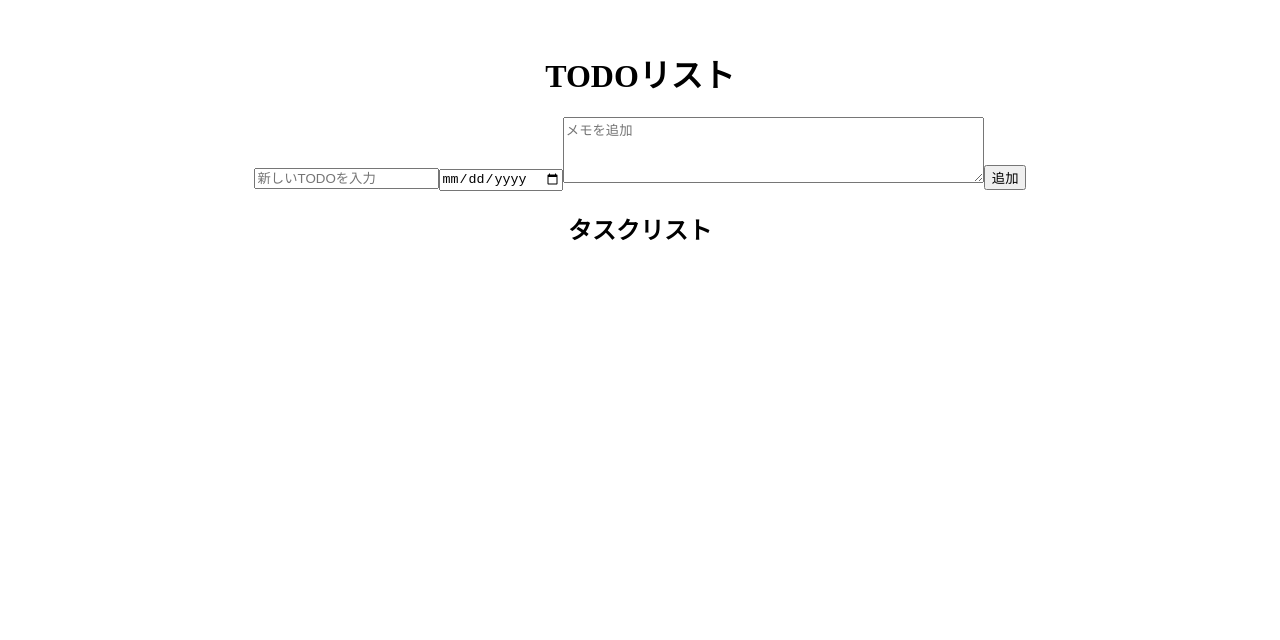
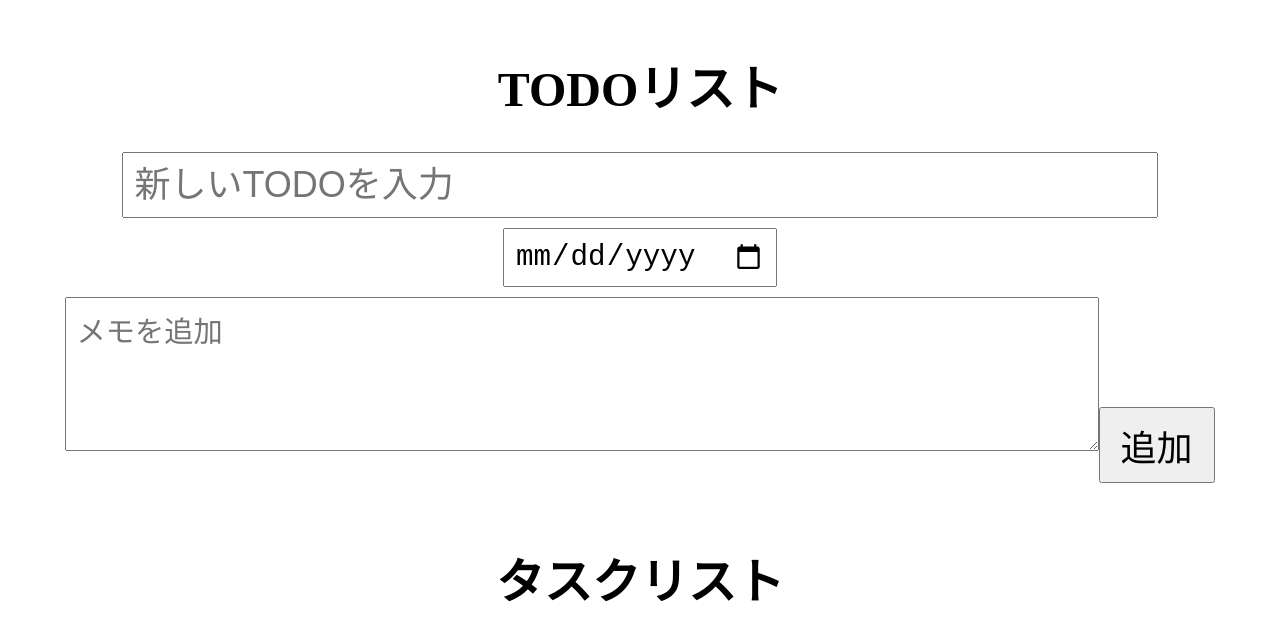
Before and after one commit to itc-s23013/PBL.vs, a Next.js app: page / in a window 1280 px wide. Both pictures are taken after a click on the button "開始". Shown: the top 640 px of the page. Built offline with nearby package versions, Linux system fonts and the light colour scheme.

Commit message:
メモ機能の拡張

```diff
--- a/components/Todo.js
+++ b/components/Todo.js
@@ -8,6 +8,7 @@ const Todo = () => {
   const [noteInput, setNoteInput] = useState(''); // メモ入力の状態
   const [editIndex, setEditIndex] = useState(null);
   const [isEditingTodo, setIsEditingTodo] = useState(false);
+  const [deletedTodos, setDeletedTodos] = useState([]); // 削除されたタスクを保存する状態
 
   // ローカルストレージからTODOリストを読み込む
   useEffect(() => {
@@ -15,12 +16,21 @@ const Todo = () => {
     if (savedTodos) {
       setTodos(savedTodos);
     }
+    const savedDeletedTodos = JSON.parse(localStorage.getItem('deletedTodos'));
+    if (savedDeletedTodos) {
+      setDeletedTodos(savedDeletedTodos);
+    }
   }, []);
 
   // TODOリストが変更されたらローカルストレージに保存
   useEffect(() => {
     localStorage.setItem('todos', JSON.stringify(todos));
   }, [todos]);
+
+  // 削除されたTODOリストが変更されたらローカルストレージに保存
+  useEffect(() => {
+    localStorage.setItem('deletedTodos', JSON.stringify(deletedTodos));
+  }, [deletedTodos]);
 
   const addTodo = () => {
     if (input.trim()) {
@@ -49,8 +59,17 @@ const Todo = () => {
   };
 
   const removeTodo = (index) => {
+    const removedTodo = todos[index];
     const newTodos = todos.filter((_, i) => i !== index);
     setTodos(newTodos);
+    setDeletedTodos([...deletedTodos, removedTodo]); // 削除されたタスクを保存
+  };
+
+  const restoreTodo = (index) => {
+    const restoredTodo = deletedTodos[index];
+    const newDeletedTodos = deletedTodos.filter((_, i) => i !== index);
+    setDeletedTodos(newDeletedTodos);
+    setTodos([...todos, restoredTodo]); // 削除されたタスクを復元
   };
 
   const toggleTodo = (index) => {
@@ -69,18 +88,20 @@ const Todo = () => {
   };
 
   return (
-    <div style={{ textAlign: 'center', marginTop: '20px' }}>
-      <h1>TODOリスト</h1>
+    <div style={{ textAlign: 'center', marginTop: '20px', fontSize: '1.5em' }}>
+      <h1 style={{ fontSize: '2em' }}>TODOリスト</h1>
       <input
         type="text"
         value={input}
         onChange={(e) => setInput(e.target.value)}
         placeholder="新しいTODOを入力"
+        style={{ fontSize: '1.5em', padding: '10px', width: '80%', marginBottom: '10px' }}
       />
       <input
         type="date"
         value={dueDate}
         onChange={(e) => setDueDate(e.target.value)}
+        style={{ fontSize: '1.5em', padding: '10px', marginBottom: '10px' }}
       />
       <textarea
         value={noteInput}
@@ -88,12 +109,17 @@ const Todo = () => {
         placeholder="メモを追加"
         rows="4"
         cols="50"
+        style={{ fontSize: '1.5em', padding: '10px', width: '80%', marginBottom: '10px' }}
       />
-      <button onClick={addTodo}>{isEditingTodo ? '更新' : '追加'}</button>
-      <h2>タスクリスト</h2>
-      <ul style={{ listStyleType: 'none', padding: 0 }}>
+      <button
+        onClick={addTodo}
+        style={{ fontSize: '1.5em', padding: '10px 20px', marginBottom: '20px' }}>
+        {isEditingTodo ? '更新' : '追加'}
+      </button>
+      <h2 style={{ fontSize: '2em' }}>タスクリスト</h2>
+      <ul style={{ listStyleType: 'none', padding: 0, fontSize: '1.5em' }}>
         {todos.map((todo, index) => (
-          <li key={index} style={{ textDecoration: todo.completed ? 'line-through' : 'none' }}>
+          <li key={index} style={{ textDecoration: todo.completed ? 'line-through' : 'none', marginBottom: '20px' }}>
             <span>{todo.text}</span><br/>
             <span style={{ fontSize: '0.8em', color: 'gray' }}>{todo.timestamp}</span><br/>
             <span style={{ fontSize: '0.8em', color: 'green' }}>期限: {todo.dueDate}</span><br/>
@@ -103,12 +129,27 @@ const Todo = () => {
                 <p>{todo.note}</p>
               </div>
             )}
-            <button onClick={() => toggleTodo(index)}>{todo.completed ? '未完了' : '完了'}</button>
-            <button onClick={() => editTodo(index)}>編集</button>
-            <button onClick={() => removeTodo(index)}>削除</button>
+            <button onClick={() => toggleTodo(index)} style={{ fontSize: '1em', padding: '5px 10px' }}>
+              {todo.completed ? '未完了' : '完了'}
+            </button>
+            <button onClick={() => editTodo(index)} style={{ fontSize: '1em', padding: '5px 10px' }}>編集</button>
+            <button onClick={() => removeTodo(index)} style={{ fontSize: '1em', padding: '5px 10px' }}>削除</button>
           </li>
         ))}
       </ul>
+      {deletedTodos.length > 0 && (
+        <div>
+          <h2 style={{ fontSize: '2em' }}>削除されたタスクリスト</h2>
+          <ul style={{ listStyleType: 'none', padding: 0, fontSize: '1.5em' }}>
+            {deletedTodos.map((todo, index) => (
+              <li key={index} style={{ marginBottom: '20px' }}>
+                <span>{todo.text}</span><br/>
+                <button onClick={() => restoreTodo(index)} style={{ fontSize: '1em', padding: '5px 10px' }}>復元</button>
+              </li>
+            ))}
+          </ul>
+        </div>
+      )}
     </div>
   );
 };
```
